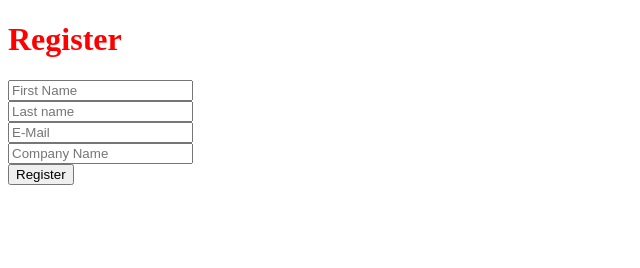
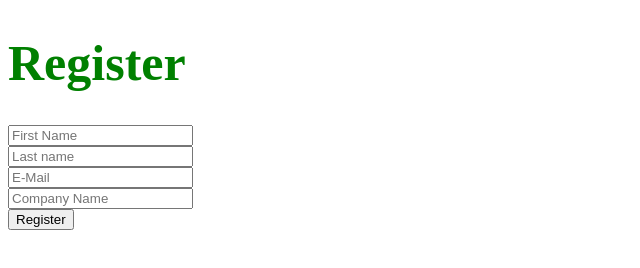
Before and after one commit to banjac-dusan/firebase-registration-form, a plain HTML site: page index.html in a window 1280 px wide. Shown: the whole page, without its empty margins (0-640 px from the left). Drawn offline with Linux system fonts and the light colour scheme.

Commit message:
second update to h1 on css file

```diff
--- a/style.css
+++ b/style.css
@@ -1,3 +1,4 @@
 h1 {
-  color: red;
+  color: green;
+  font-size: 50px;
 }
```
